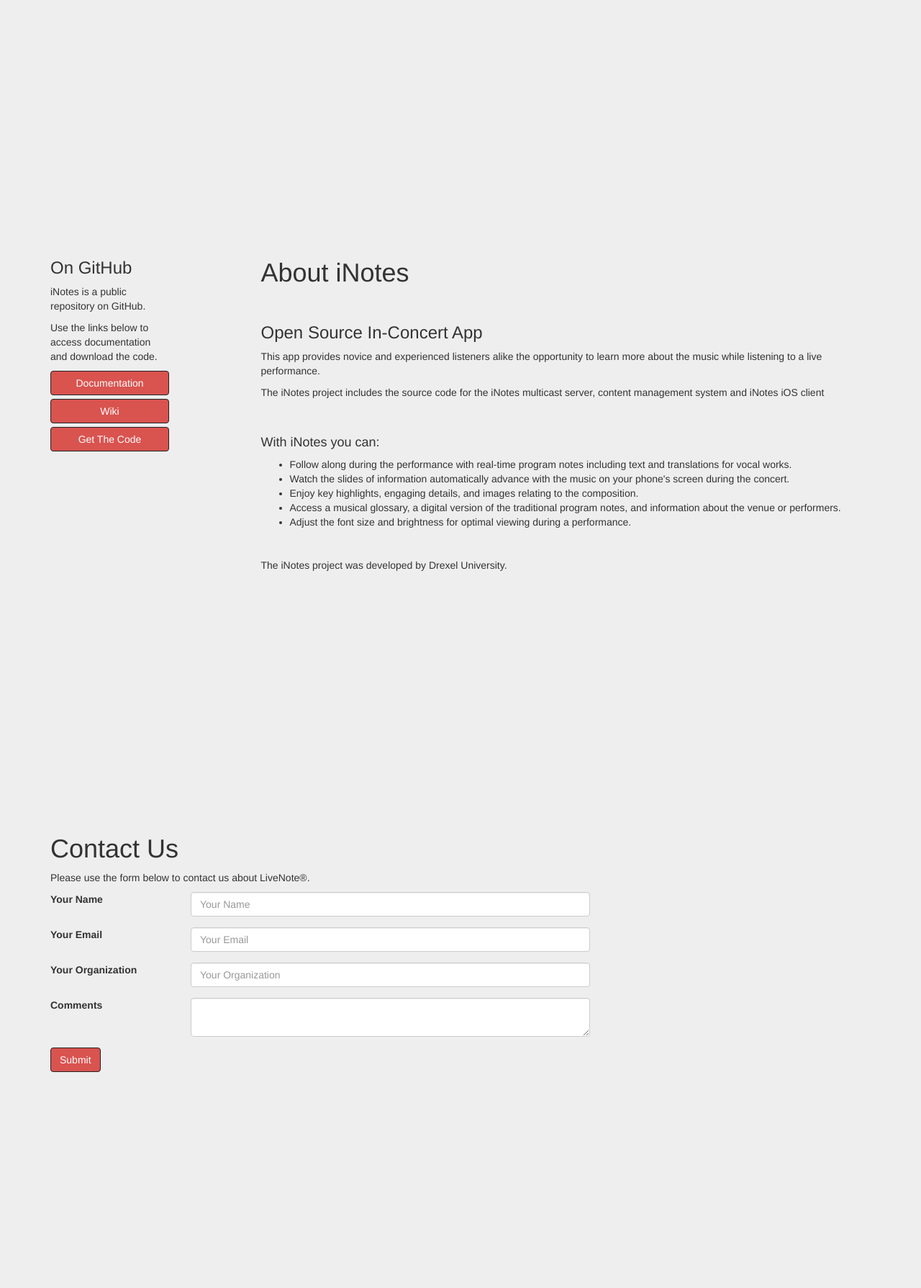
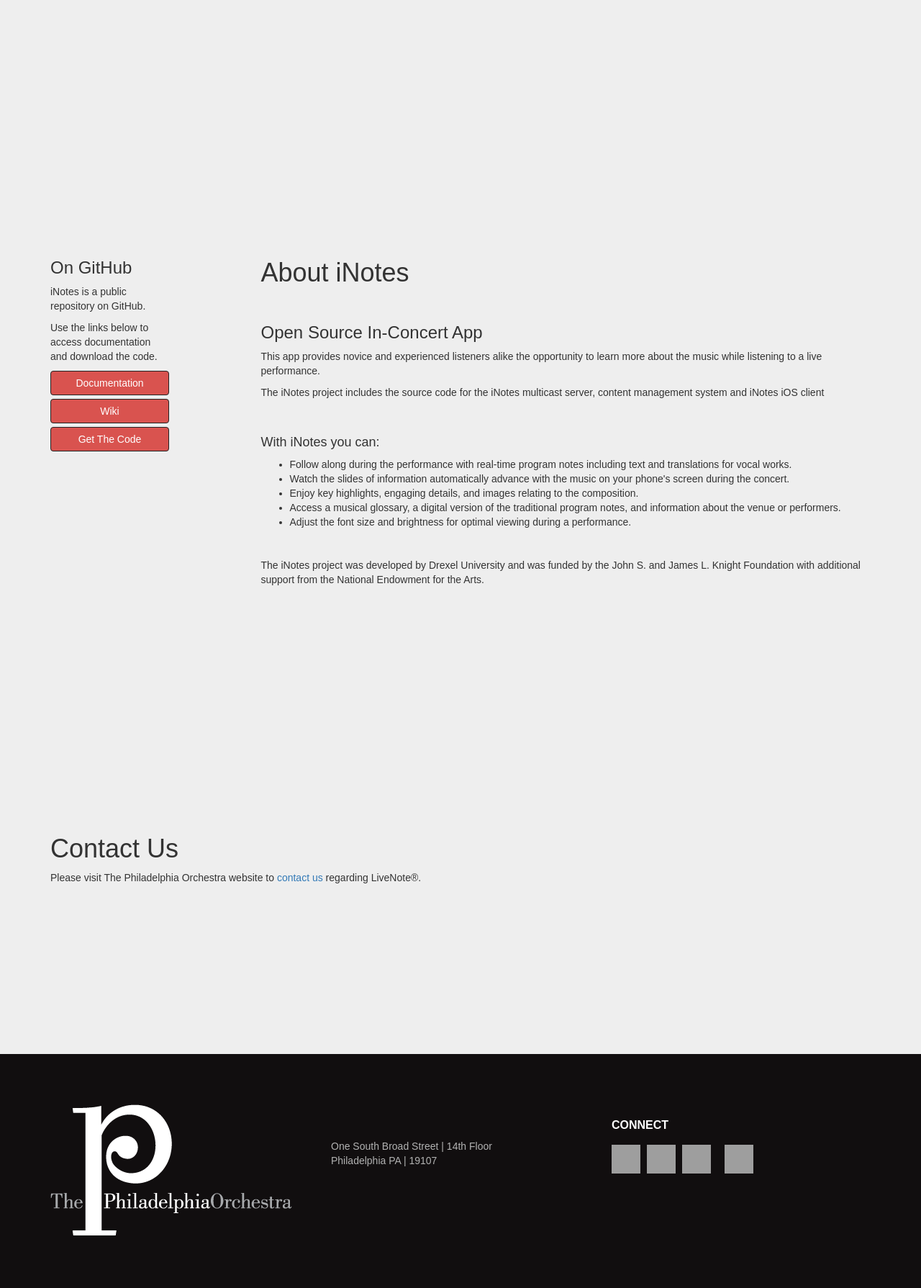
Before and after one commit to ThePhiladelphiaOrchestra/iNotes, a PHP site: page / in a window 1280 px wide. Shown: the part 1411-3200 px from the top of the page at 72% size. Run offline with PHP 8.4, Linux system fonts and the light colour scheme; grey boxes are pictures that could not be loaded.

Commit message:
Updated css/images after conversation with Janice

```diff
--- a/css/livenote.css
+++ b/css/livenote.css
@@ -1,3 +1,8 @@
+body{
+	font-family: proxima-nova,Arial,Helvetica,sans-serif;
+}
+
+
 h2 {
 	font-size: 24px;
 }
@@ -5,8 +10,17 @@ h3 {
 	font-size: 18px;
 }
 
+small {
+	vertical-align: top;
+}
+
+.title {
+	margin-top: 40px;
+}
+
 .about-section, .contact-section {
     text-align: left;
+    position: relative;
 }
 .btn-danger, .btn-danger:hover {
 	border-color: #222;
@@ -23,15 +37,46 @@ h3 {
 .navbar-default .navbar-brand {
     color: #333;
 }
+.navbar-default .navbar-header {
+	padding-top: 12px;
+	color: #333;
+}
+.navbar-default .navbar-brand:focus, .navbar-default .navbar-brand:hover {
+	color: #333;
+}
+
 .navbar-default .navbar-nav > li > a {
-    color: #333;
+    color: #ef4035;
     font-size: 16px;
 }
-.navbar-default .navbar-brand:focus, .navbar-default .navbar-brand:hover,
+
 .navbar-default .navbar-nav > li > a:focus, .navbar-default .navbar-nav > li > a:hover {
-    color: #e5e7e9;
+    color: #ef4035;
 }
 .navbar-default .navbar-nav > .active > a, .navbar-default .navbar-nav > .active > a:focus, .navbar-default .navbar-nav > .active > a:hover {
-    background-color: #e7e7e7;
-    color: #333;
+    color: #ef4035;
+    background-color: #fff;
 }
+
+.footer {
+	position: absolute;
+	bottom: 0;
+	width:100%;
+	background-color: #110e0f;
+	color: #b2b2b2;
+}
+.footer .row {
+    padding-top:70px;
+    padding-bottom: 70px;
+}
+.footer h3 {
+	color: #fff;
+	font-size: 16px;
+	font-weight: bold;
+}
+.footer a {
+	margin-right: 5px;
+}
+.footer a.extra{
+	margin-right: 15px;
+}
--- a/index.html
+++ b/index.html
@@ -38,26 +38,29 @@
                     <span class="icon-bar"></span>
                     <span class="icon-bar"></span>
                 </button>
-                <a class="navbar-brand page-scroll" href="#page-top"><img src="logo-POA-YNS-line-cmky.jpg" /> LiveNote<small>&reg;</small></a>
+                <a class="navbar-brand page-scroll" href="#page-top">LiveNote<small>&reg;</small></a>
             </div>
 
             <!-- Collect the nav links, forms, and other content for toggling -->
             <div class="collapse navbar-collapse navbar-ex1-collapse">
-                <ul class="nav navbar-nav">
+                <ul class="nav navbar-nav navbar-text">
                     <!-- Hidden li included to remove active class from about link when scrolled up past about section -->
                     <li class="hidden">
                         <a class="page-scroll" href="#page-top"></a>
                     </li>
                     <li>
-                        <a class="page-scroll" href="#aboutLiveNote">About LiveNote&reg;</a>
+                        <a class="page-scroll" href="#aboutLiveNote">ABOUT LIVENOTE&reg;</a>
                     </li>
                     <li>
-                        <a class="page-scroll" href="#aboutINotes">About iNotes</a>
+                        <a class="page-scroll" href="#aboutINotes">ABOUT INOTES</a>
                     </li>
                     <li>
-                        <a class="page-scroll" href="#contact">Contact Us</a>
+                        <a class="page-scroll" href="#contact">CONTACT US</a>
                     </li>
                 </ul>
+                <ul class="nav navbar-nav navbar-right">
+				      <li><a href="https://www.philorch.org/" target="_blank"><img src="images/logo-POA-YNS-line-cmky.jpg" height="45px" /></a></li>
+    			</ul>
             </div>
             <!-- /.navbar-collapse -->
         </div>
@@ -69,13 +72,13 @@
         <div class="container">
             <div class="row">
                 <div class="col-lg-6">
-                    <h1>iNotes</h1>
+                    <h1 class="title">iNotes</h1>
 			<p>&nbsp;</p>
                     <p>An opensource project created by Drexel University</p>
                     <a class="btn btn-default btn-danger git-button page-scroll" href="#aboutINotes">Learn more about iNotes</a>
                 </div>
                 <div class="col-lg-6">
-			<h1>LiveNote<small>&reg;</small> 1.0 <span class="btn btn-xs btn-warning" style="border-color:#444;">Coming Soon!</span></h1>
+			<h1 class="title">LiveNote<small>&reg;</small> 1.0 <span class="btn btn-xs btn-warning" style="border-color:#444;">Coming Soon!</span></h1>
 			<p>&nbsp;</p>
                     <p>A limited-source implementation of iNotes created by The Philadelphia Orchestra</p>
                     <a class="btn btn-default btn-danger page-scroll" href="#aboutLiveNote">Learn more about LiveNote&reg;</a>
@@ -111,7 +114,7 @@
 					<p>&nbsp;</p>
 					<h2>Find Out More</h2>
 					<div>
-						<a href="https://www.philorch.org/introducing-livenote%E2%84%A2#/">LiveNote&reg; at the Philadelphia Orchestra</a>
+						<a href="https://www.philorch.org/introducing-livenote%E2%84%A2#/" target="_blank">LiveNote&reg; at the Philadelphia Orchestra</a>
 					</div>
 					<p>&nbsp;</p>
 					<p>LiveNote&reg; was funded by the John S. and James L. Knight Foundation with additional support from the National Endowment for the Arts.</p>
@@ -150,7 +153,7 @@
 						<li>Adjust the font size and brightness for optimal viewing during a performance.</li>
 					</ul>
 					<p>&nbsp;</p>
-					<p>The iNotes project was developed by Drexel University.</p>
+					<p>The iNotes project was developed by Drexel University and was funded by the John S. and James L. Knight Foundation with additional support from the National Endowment for the Arts.</p>
                 </div>
             </div>
         </div>
@@ -163,51 +166,45 @@
                 <div class="col-lg-12">
                 	<div id="contactForm">
 						<h1>Contact Us</h1>
-						<p>Please use the form below to contact us about LiveNote&reg;. </p>
-						<form data-toggle="validator" role="form">
-							<div class="form-group row">
-								<label for="name" class="col-sm-2 col-form-label">Your Name</label>
-								<div class="col-sm-6">
-									<input type="text" class="form-control" id="name" placeholder="Your Name" required />
-								</div>
-								<div class="help-block with-errors"></div>
-							</div>
-							<div class="form-group row">
-								<label for="email" class="col-sm-2 col-form-label">Your Email</label>
-								<div class="col-sm-6">
-									<input type="email" class="form-control" id="email" placeholder="Your Email" required />
-								</div>
-								<div class="help-block with-errors"></div>
-							</div>
-							<div class="form-group row">
-								<label for="org" class="col-sm-2 col-form-label">Your Organization</label>
-								<div class="col-sm-6">
-									<input type="text" class="form-control" id="org" placeholder="Your Organization" required />
-								</div>
-								<div class="help-block with-errors"></div>
-							</div>
-							<div class="form-group row">
-								<label for="org" class="col-sm-2 col-form-label">Comments</label>
-								<div class="col-sm-6">
-									<textarea class="form-control" id="notes" ></textarea>
-								</div>
-							</div>
-							<div class="form-group row">
-								<div class="col-sm-6">
-									<button class="btn btn-danger" id="submit">Submit</button>
-									<input type="text" id="honeypot" style="display:none" />
-								</div>
-							</div>
-						</form>
+						<p>Please visit The Philadelphia Orchestra website to <a href="https://www.philorch.org/livenote-feedback#/" target="_blank">contact us</a> regarding LiveNote&reg;. </p>
+
                     </div>
-                	<div id="thanks">
-                		<h1>Thank you!</h1>
-                		<p>Thank you for your interest! We will contact you regarding LiveNote&reg; shortly.</p>
-                	</div>
                 </div>
             </div>
         </div>
+		<div class="footer">
+			<div class="container">
+				<div class="row">
+					<div class="col-lg-4">
+						<img src="images/logo-footer.png" />
+					</div>
+					<div class="col-lg-4">
+						<h3>&nbsp;</h3>
+						One South Broad Street | 14th Floor
+						<br>Philadelphia PA | 19107
+					</div>
+					<div class="col-lg-4">
+						<h3>CONNECT</h3>
+						<div>
+							<a href="https://twitter.com/philaorchestra" target="_blank">
+								<img src="https://www.philorch.org/images/twitter-icon%2040x40.png" alt="" width="40" height="40" border="0">
+							</a>
+							<a href="http://www.facebook.com/Philorch" target="_blank">
+								<img src="https://www.philorch.org/images/facebook-icon%2040x40.png" alt="Philadelphia Orchestra's Facebook page" width="40" height="40" border="0">
+							</a>
+							<a href="http://www.youtube.com/user/PhilOrchestra" target="_blank" class="extra">
+								<img src="https://www.philorch.org/images/youtube-icon%2040x40.png" alt="" width="40" height="40" border="0">
+							</a>
+							<a href="http://instagram.com/thephiladelphiaorchestra" target="_blank">
+								<img src="https://www.philorch.org/images/instagram-icon%2040x40.png" alt="Instagram" width="40" vspace="8" height="40" border="0">
+							</a>
+						</div>
+					</div>
+				</div>
+			</div>
+		</div>
     </section>
+
 
     <!-- jQuery -->
     <script src="js/jquery.js"></script>
@@ -220,56 +217,6 @@
     <script src="js/jquery.easing.min.js"></script>
     <script src="js/scrolling-nav.js"></script>
 
-    <script type="text/javascript">
-    	$( document ).ready(function() {
-			$("#thanks").hide();
-
-			clearForm = function(){
-				$('#name').val('');
-				$('#email').val('');
-				$('#org').val('');
-				$('#notes').val('');
-			};
-
-			$("#submit").on("click", function(e) {
-				e.preventDefault();
-				var errorCount = $(".has-error").length;
-				if (errorCount > 0) { return; }
-				if ($("#honeypot").val() != "") { return; }
-
-				var name = $('#name').val();
-				var email = $('#email').val();
-				var org = $('#org').val()
-        		var notes = $('#notes').val();
-
-				$.ajax({
-					url: 'https://formspree.io/cbrittain@philorch.org',
-					method: 'POST',
-					data: {
-						name: name,
-						_replyto: email,
-						email: email,
-						org: org,
-						notes: notes,
-						_subject: 'LiveNote Contact Form',
-					},
-					dataType: "json",
-					success: function() {
-						clearForm();
-						$("#contactForm").hide();
-						$("#thanks").show();
-					},
-					failure: function() {
-						alert('An error has occurred. Please try again or contact someone@philorch.org.');
-					}
-
-       			});
-
-			});
-
-		});
-
-    </script>
 
 </body>
 
```
Also changed, not shown: images/logo-POA-YNS-line-cmky.jpg (renamed from logo-POA-YNS-line-cmky.jpg), images/logo-footer.png (renamed from logo-footer.png).
